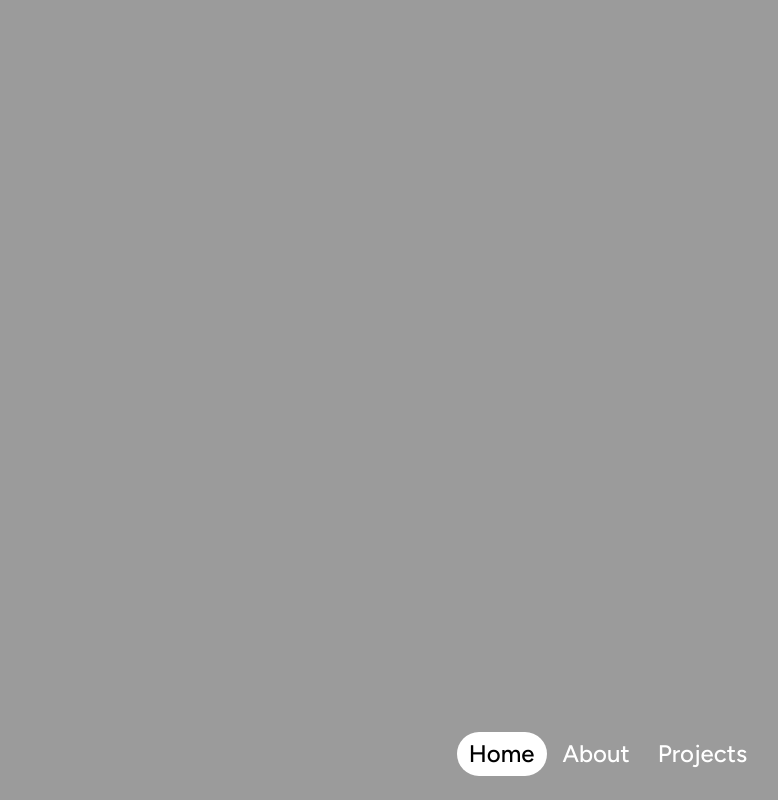
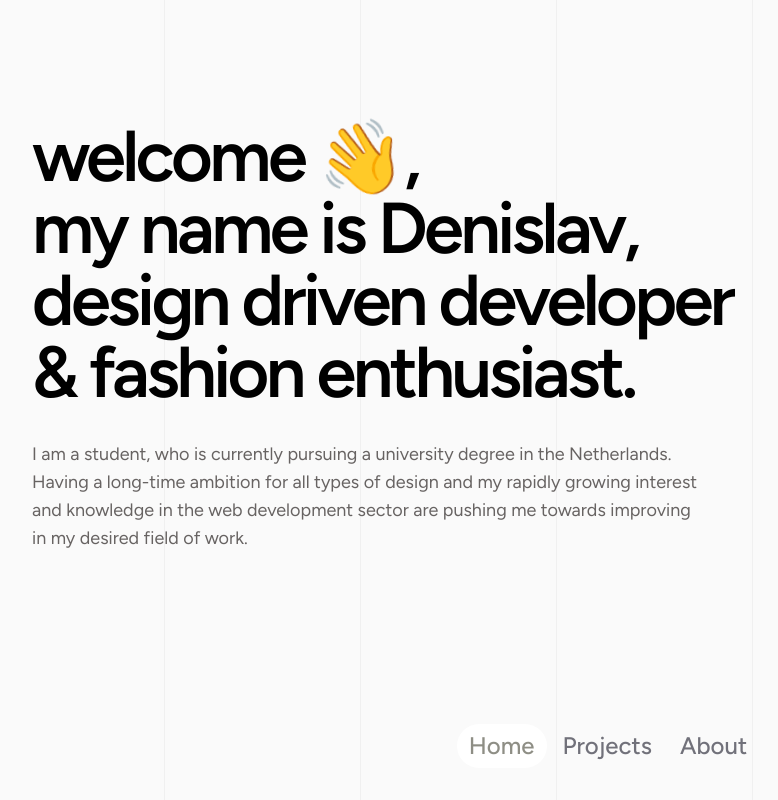
Before and after one commit to denislav-d/personal-portfolio, a React (Vite) app: page / in a window 1280 px wide. Shown: the whole page, without its empty margins (32-810 px from the left). Built offline with nearby package versions, Linux system fonts and the light colour scheme.

Commit message:
Home page done

```diff
--- a/package.json
+++ b/package.json
@@ -4,7 +4,7 @@
   "version": "0.0.0",
   "type": "module",
   "scripts": {
-    "dev": "vite",
+    "dev": "vite --host",
     "build": "vite build",
     "lint": "eslint src --ext js,jsx --report-unused-disable-directives --max-warnings 0",
     "preview": "vite preview"
--- a/src/App.jsx
+++ b/src/App.jsx
@@ -1,12 +1,14 @@
-import NavMenu from "./components/NavMenu";
+import NavMenu from "./components/NavMenu.jsx";
+import Home from "./components/Home.jsx";
 
 function App() {
   return (
-    <div className="z-0 bg-[#9b9b9b] h-screen">
-      <div className="flex justify-center items-center fixed bottom-0 w-full mb-6">
+    <>
+      <Home />
+      <div className="flex justify-center items-center fixed bottom-0 w-full mb-8">
         <NavMenu />
       </div>
-    </div>
+    </>
   );
 }
 
--- /dev/null
+++ b/src/components/Home.jsx
@@ -0,0 +1,21 @@
+import React from "react";
+
+export default function Home() {
+  return (
+    <div className="mt-6 md:w-[44rem] lg:w-[54rem] py-12 px-6 md:py-16 md:px-8 lg:py-24 lg:px-16">
+      <h1 className="text-[2.5rem] md:text-6xl lg:text-7xl font-bold tracking-tighter leading-10">
+        welcome{" "}
+        <span className="inline-block animate-wave origin-[70%_70%]">👋</span>,
+        <br /> my name is Denislav,
+        <br />
+        design driven developer & fashion enthusiast.
+      </h1>
+      <p className="mt-8 text-md lg:text-lg text-[#676362] lg:w-[42rem] leading-6">
+        I am a student, who is currently pursuing a university degree in the
+        Netherlands. Having a long-time ambition for all types of design and my
+        rapidly growing interest and knowledge in the web development sector are
+        pushing me towards improving in my desired field of work.
+      </p>
+    </div>
+  );
+}
--- a/src/components/NavMenu.jsx
+++ b/src/components/NavMenu.jsx
@@ -7,12 +7,12 @@ const tabs = [
     label: "Home",
   },
   {
+    id: "projects",
+    label: "Projects",
+  },
+  {
     id: "about",
     label: "About",
-  },
-  {
-    id: "projects",
-    label: "Projects",
   },
 ];
 
@@ -26,7 +26,7 @@ export default function NavMenu() {
           onClick={() => setActiveTab(tab.id)}
           className={`${
             activeTab === tab.id ? "" : "hover:text-white/60"
-          } relative rounded-full px-3 py-1.5 text-2xl font-medium text-white outline-sky-400 transition focus-visible:outline-2`}
+          } relative rounded-full px-3 py-1.5 text-lg lg:text-2xl font-medium text-zinc-500 outline-sky-400 transition focus-visible:outline-2`}
           style={{ WebkitTapHighlightColor: "transparent" }}
         >
           {activeTab === tab.id && (
--- a/src/index.css
+++ b/src/index.css
@@ -12,4 +12,19 @@ body {
   margin: 0;
   padding: 0;
   box-sizing: border-box;
+  background-color: #f5f5fa;
+  background-size: 196px 256px;
+  background-image: repeating-linear-gradient(
+    to right,
+    #f0f0f0,
+    #f0f0f0 1.5px,
+    #fafafa 1.5px,
+    #fafafa
+  );
 }
+
+@media screen and min-width(768px) {
+  body {
+    background-size: 256px 256px;
+  }
+}
--- a/tailwind.config.js
+++ b/tailwind.config.js
@@ -2,7 +2,24 @@
 export default {
   content: ["./index.html", "./src/**/*.{js,ts,jsx,tsx}"],
   theme: {
-    extend: {},
+    extend: {
+      keyframes: {
+        wave: {
+          "0%": { transform: "rotate(0deg)" },
+          "10%": { transform: "rotate(14deg)" },
+          "20%": { transform: "rotate(-8deg)" },
+          "30%": { transform: "rotate(14deg)" },
+          "40%": { transform: "rotate(-4deg)" },
+          "50%": { transform: "rotate(10deg)" },
+          "60%": { transform: "rotate(0deg)" },
+          "100%": { transform: "rotate( 0deg)" },
+        },
+      },
+
+      animation: {
+        wave: "wave 2.5s infinite",
+      },
+    },
   },
   plugins: [],
 };
```
